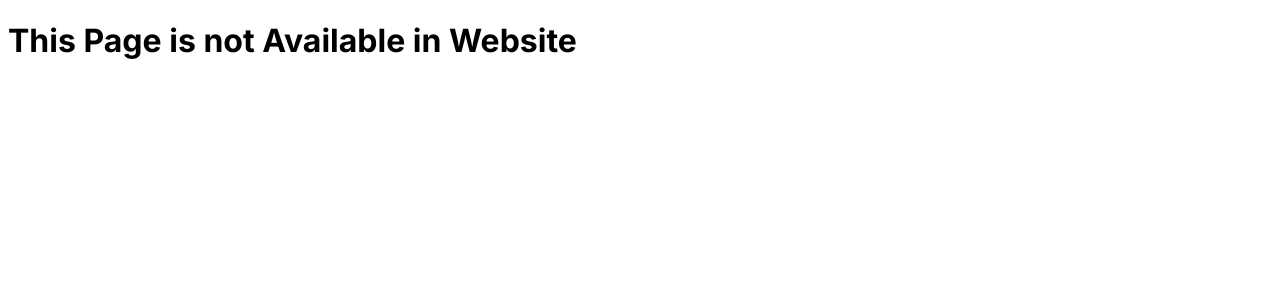
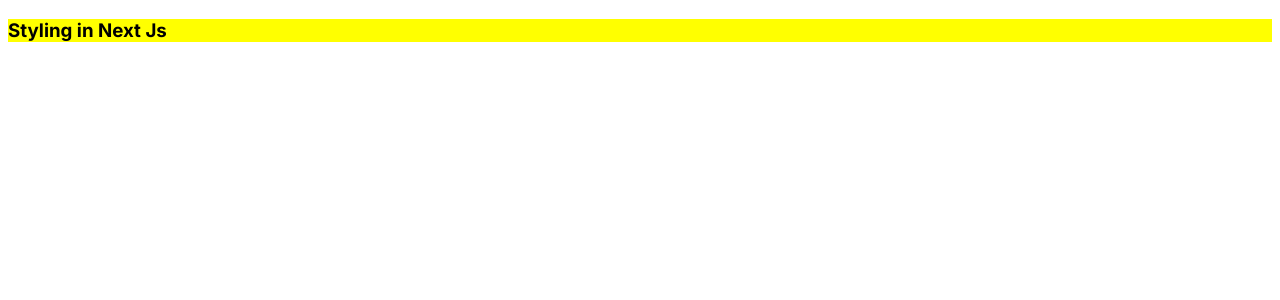
Before and after one commit to Aliyan669/Next-Js-Practice, a Next.js app: page /styling in a window 1280 px wide. Before the commit this address had no page. Shown: the top 300 px of the page. Built offline with nearby package versions, Linux system fonts and the light colour scheme.

Commit message:
Next-Js Practice

```diff
--- a/src/app/globals.css
+++ b/src/app/globals.css
@@ -1,107 +1,3 @@
-/* :root {
-  --max-width: 1100px;
-  --border-radius: 12px;
-  --font-mono: ui-monospace, Menlo, Monaco, 'Cascadia Mono', 'Segoe UI Mono',
-    'Roboto Mono', 'Oxygen Mono', 'Ubuntu Monospace', 'Source Code Pro',
-    'Fira Mono', 'Droid Sans Mono', 'Courier New', monospace;
-
-  --foreground-rgb: 0, 0, 0;
-  --background-start-rgb: 214, 219, 220;
-  --background-end-rgb: 255, 255, 255;
-
-  --primary-glow: conic-gradient(
-    from 180deg at 50% 50%,
-    #16abff33 0deg,
-    #0885ff33 55deg,
-    #54d6ff33 120deg,
-    #0071ff33 160deg,
-    transparent 360deg
-  );
-  --secondary-glow: radial-gradient(
-    rgba(255, 255, 255, 1),
-    rgba(255, 255, 255, 0)
-  );
-
-  --tile-start-rgb: 239, 245, 249;
-  --tile-end-rgb: 228, 232, 233;
-  --tile-border: conic-gradient(
-    #00000080,
-    #00000040,
-    #00000030,
-    #00000020,
-    #00000010,
-    #00000010,
-    #00000080
-  );
-
-  --callout-rgb: 238, 240, 241;
-  --callout-border-rgb: 172, 175, 176;
-  --card-rgb: 180, 185, 188;
-  --card-border-rgb: 131, 134, 135;
+h1{
+  color: red;
 }
-
-@media (prefers-color-scheme: dark) {
-  :root {
-    --foreground-rgb: 255, 255, 255;
-    --background-start-rgb: 0, 0, 0;
-    --background-end-rgb: 0, 0, 0;
-
-    --primary-glow: radial-gradient(rgba(1, 65, 255, 0.4), rgba(1, 65, 255, 0));
-    --secondary-glow: linear-gradient(
-      to bottom right,
-      rgba(1, 65, 255, 0),
-      rgba(1, 65, 255, 0),
-      rgba(1, 65, 255, 0.3)
-    );
-
-    --tile-start-rgb: 2, 13, 46;
-    --tile-end-rgb: 2, 5, 19;
-    --tile-border: conic-gradient(
-      #ffffff80,
-      #ffffff40,
-      #ffffff30,
-      #ffffff20,
-      #ffffff10,
-      #ffffff10,
-      #ffffff80
-    );
-
-    --callout-rgb: 20, 20, 20;
-    --callout-border-rgb: 108, 108, 108;
-    --card-rgb: 100, 100, 100;
-    --card-border-rgb: 200, 200, 200;
-  }
-}
-
-* {
-  box-sizing: border-box;
-  padding: 0;
-  margin: 0;
-}
-
-html,
-body {
-  max-width: 100vw;
-  overflow-x: hidden;
-}
-
-body {
-  color: rgb(var(--foreground-rgb));
-  background: linear-gradient(
-      to bottom,
-      transparent,
-      rgb(var(--background-end-rgb))
-    )
-    rgb(var(--background-start-rgb));
-}
-
-a {
-  color: inherit;
-  text-decoration: none;
-}
-
-@media (prefers-color-scheme: dark) {
-  html {
-    color-scheme: dark;
-  }
-} */
--- /dev/null
+++ b/src/app/styling/page.js
@@ -0,0 +1,14 @@
+'use client'  ///   Jab koi event call karta hai isko add karta hai sabsa top pa    ///
+import React, { useState } from 'react'
+import './style.css'
+
+export default function page() {
+const [h3style, seth3style] = useState({ backgroundColor: "yellow" })
+return (
+    <div>
+        {/* <h1 style={{backgroundColor:'yellow',color:'DarkOrange'}}>Styling in Next Js</h1> //// Inline Css ////// */}
+            <h3 style={h3style}>Styling in Next Js</h3>
+            {/* <button onClick={() => seth3style({ backgroundColor: "lightblue" })} >Change Color</button> /// Update Style with UseState /////// */}
+        </div>
+    )
+}
--- /dev/null
+++ b/src/app/styling/style.css
@@ -0,0 +1,4 @@
+/* h1{
+    color: blue;
+    background-color: pink;
+} */
```
